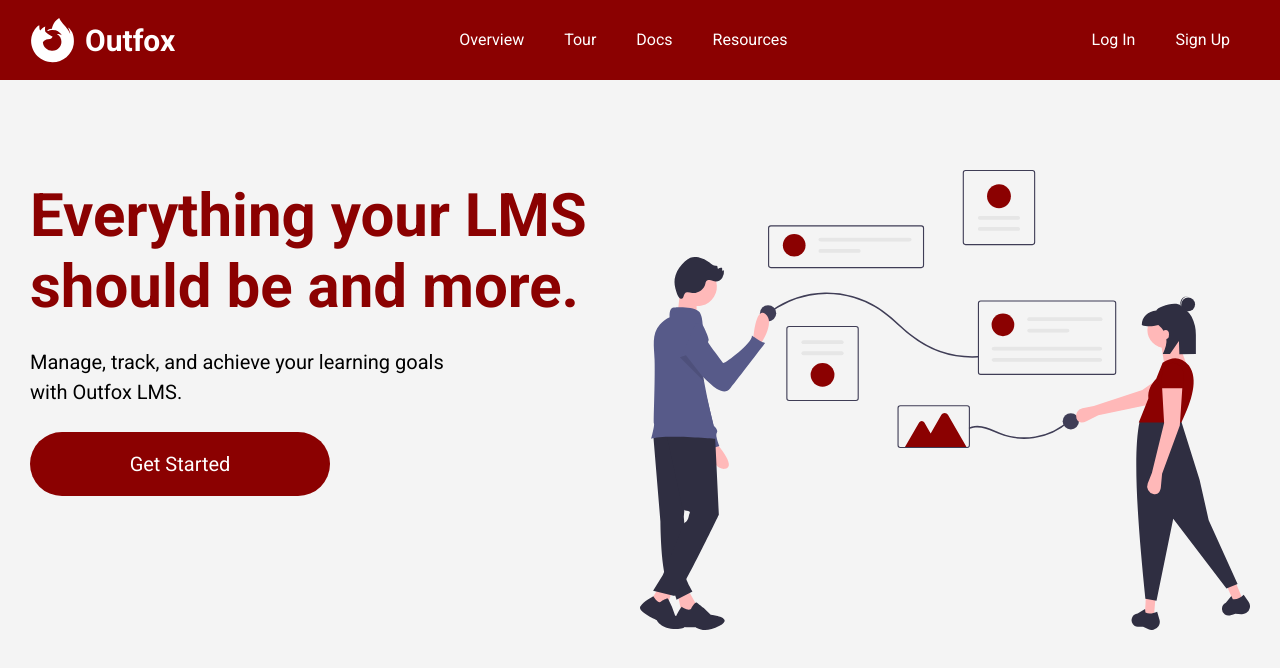
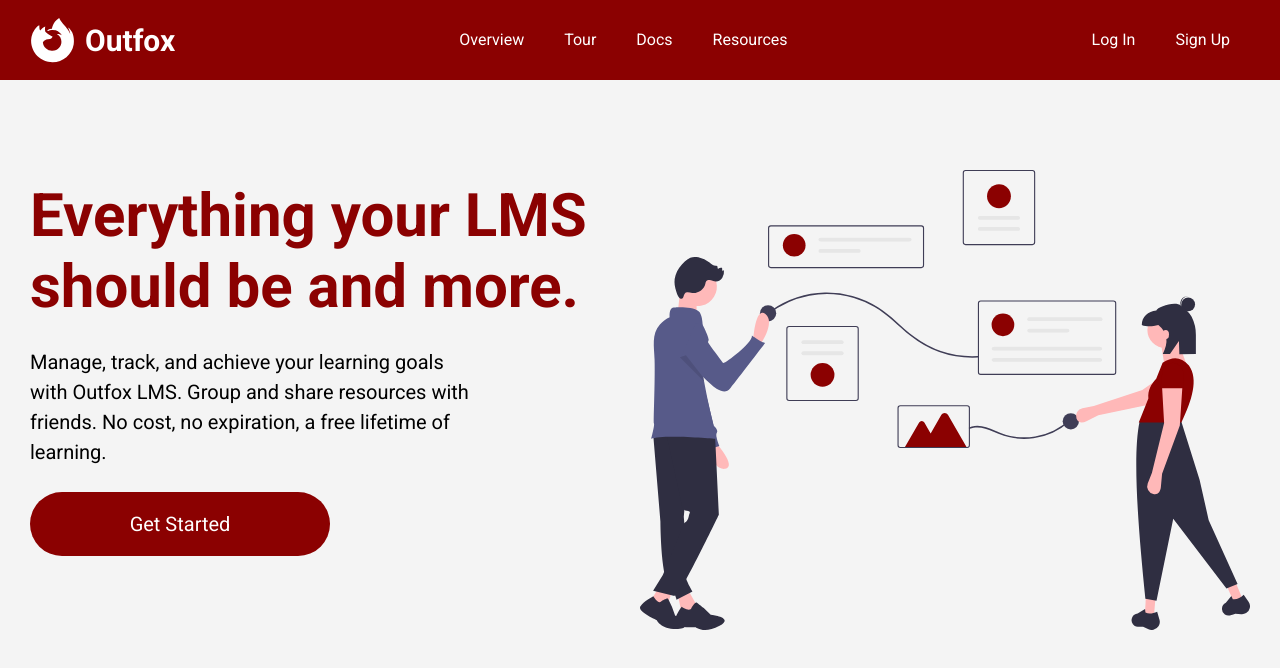
Before and after one commit to briangormanly/outfox, a React (Create React App) app in the folder client/: page / in a window 1280 px wide. Shown: the top 668 px of the page. Built offline with nearby package versions, Linux system fonts and the light colour scheme.

Commit message:
Create Hero data object.

```diff
--- a/client/src/pages/HomePage/HomePage.data.js
+++ b/client/src/pages/HomePage/HomePage.data.js
@@ -2,6 +2,7 @@ export const heroObject = {
 	img         : require('../../assets/online_connection.svg'),
 	src         : 'Hero image',
 	header      : 'Everything your LMS should be and more.',
-	description : 'Manage, track, and achieve your learning goals with Outfox LMS. ',
+	description :
+		'Manage, track, and achieve your learning goals with Outfox LMS. Group and share resources with friends. No cost, no expiration, a free lifetime of learning.',
 	buttonLabel : 'Get Started'
 };
```
